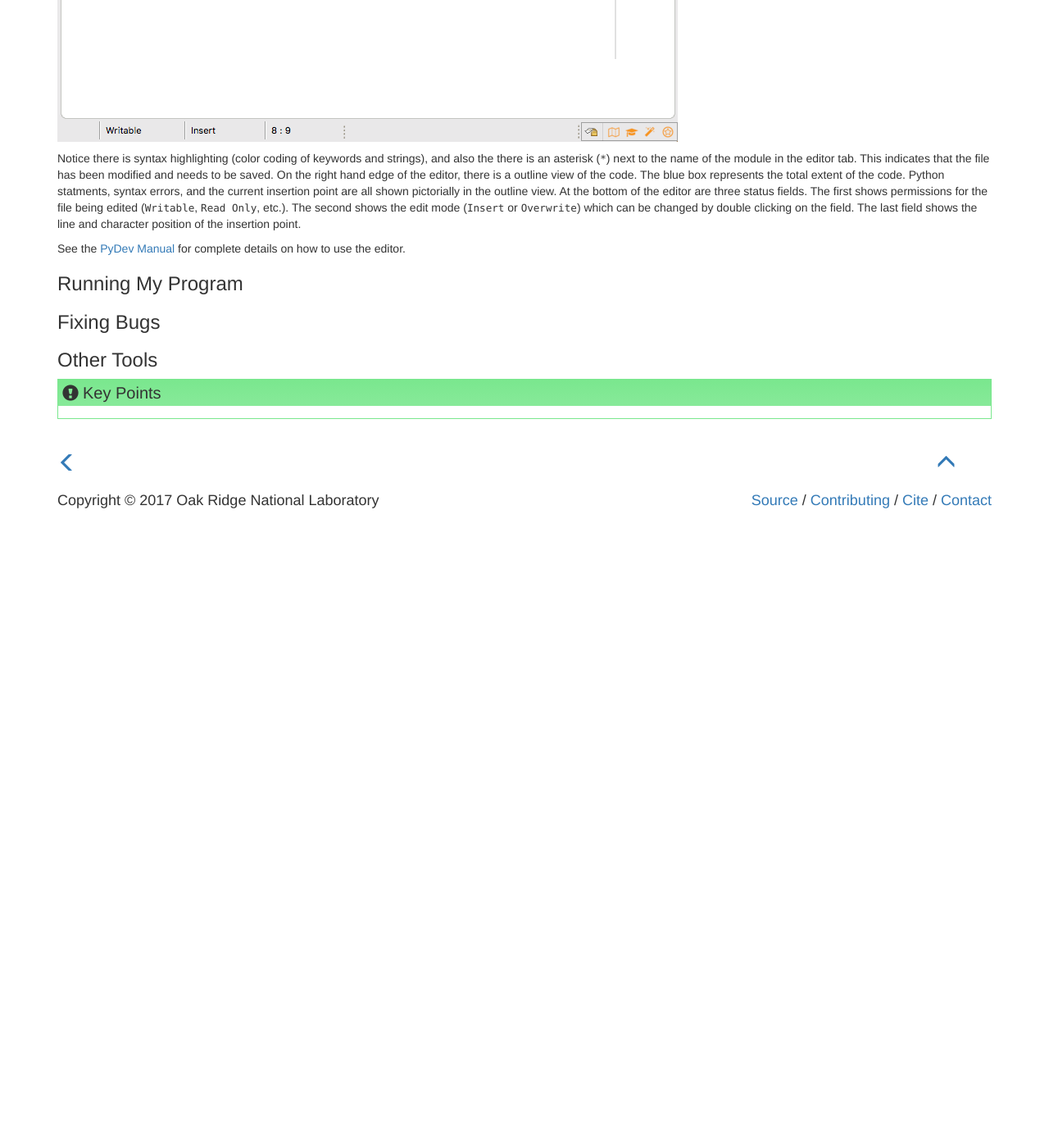
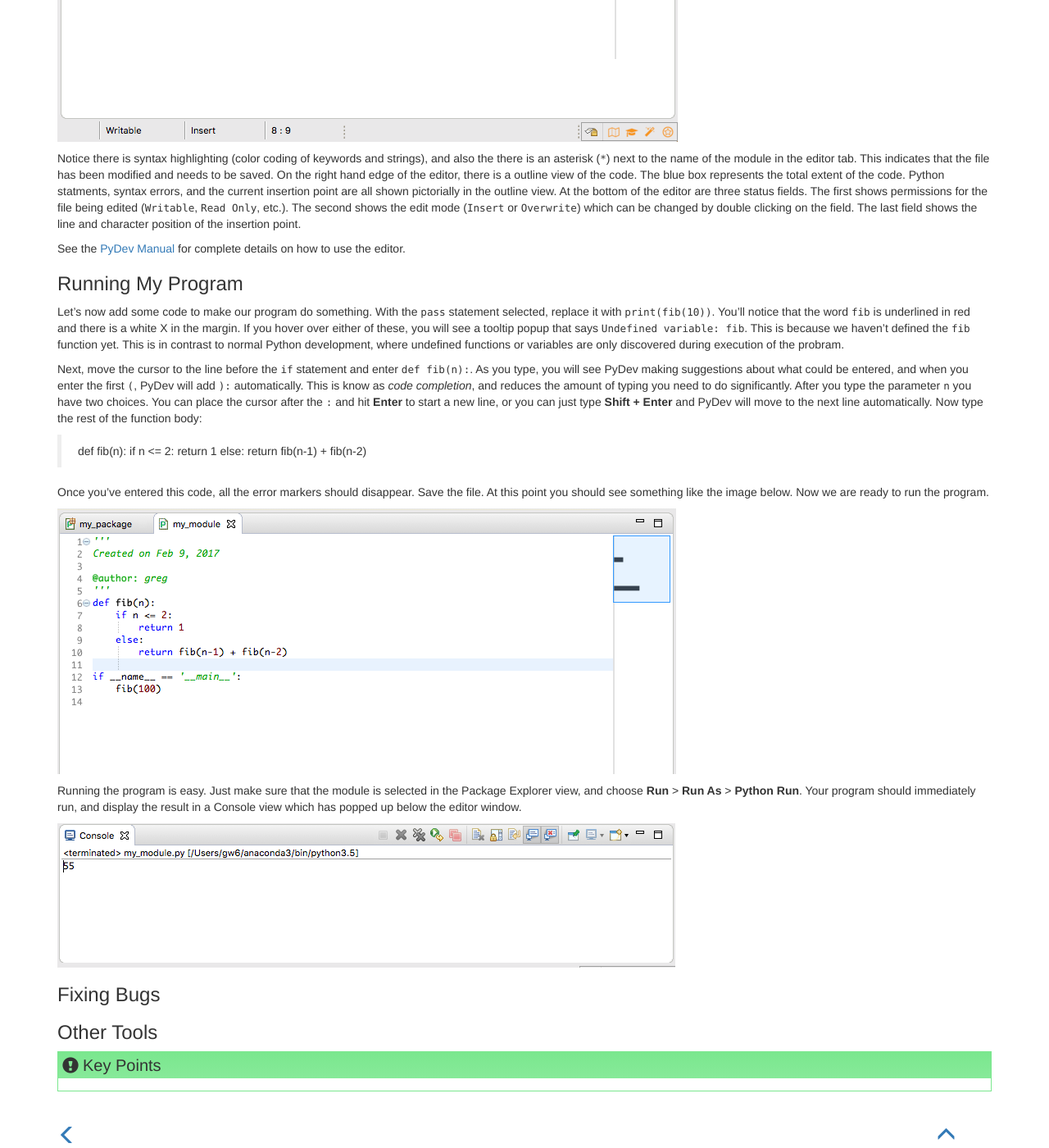
Before and after one commit to ornl-ssd/python-dev-env, a Jekyll site: the page built from _episodes/03-pydev.md, in a window 1280 px wide and 1400 px high, scrolled down 7087 px. Shown: the whole window at 82% size. Built offline with Jekyll 4.4.1, drawn with Linux system fonts in a browser that asks for light colours; before the commit the page ends 7717 px from its top, so only the background shows below that.

Commit message:
Updates
Signed-off-by: Watson, Gregory <g.watson@computer.org>

```diff
--- a/_episodes/03-pydev.md
+++ b/_episodes/03-pydev.md
@@ -144,6 +144,35 @@ See the [PyDev Manual](http://www.pydev.org/manual.html) for complete details on
 
 ### Running My Program
 
+Let's now add some code to make our program do something. With the `pass` statement selected, replace it with
+`print(fib(10))`. You'll notice that the word `fib` is underlined in red and there is a white X in the margin. If you hover over either
+of these, you will see a tooltip popup that says `Undefined variable: fib`. This is because we haven't defined the
+`fib` function yet. This is in contrast to normal Python development, where undefined functions or variables are only
+discovered during execution of the probram.
+
+Next, move the cursor to the line before the `if` statement and enter `def fib(n):`. As you type, you will see PyDev making suggestions
+about what could be entered, and when you enter the first `(`, PyDev will add `):` automatically. This is know as
+*code completion*, and reduces the amount of typing you need to do significantly. After you type the parameter `n` you have
+two choices. You can place the cursor after the `:` and hit **Enter** to start a new line, or you can just type
+**Shift + Enter** and PyDev will move to the next line automatically. Now type the rest of the function body:
+
+> def fib(n):
+>     if n <= 2:
+>         return 1
+>     else:
+>         return fib(n-1) + fib(n-2)
+
+Once you've entered this code, all the error markers should disappear. Save the file. At this point you should see something
+like the image below. Now we are ready to run the program.
+
+<img src="{{ site.github.url }}/fig/03-pydev-fib.png">
+
+Running the program is easy. Just make sure that the module is selected in the Package Explorer view, and choose
+**Run** > **Run As** > **Python Run**. Your program should immediately run, and display the result in a Console view
+which has popped up below the editor window.
+
+<img src="{{ site.github.url }}/fig/03-pydev-console.png">
+
 ### Fixing Bugs
 
 ### Other Tools
```
Also changed, not shown: fig/03-pydev-console.png (added), fig/03-pydev-fib.png (added).
